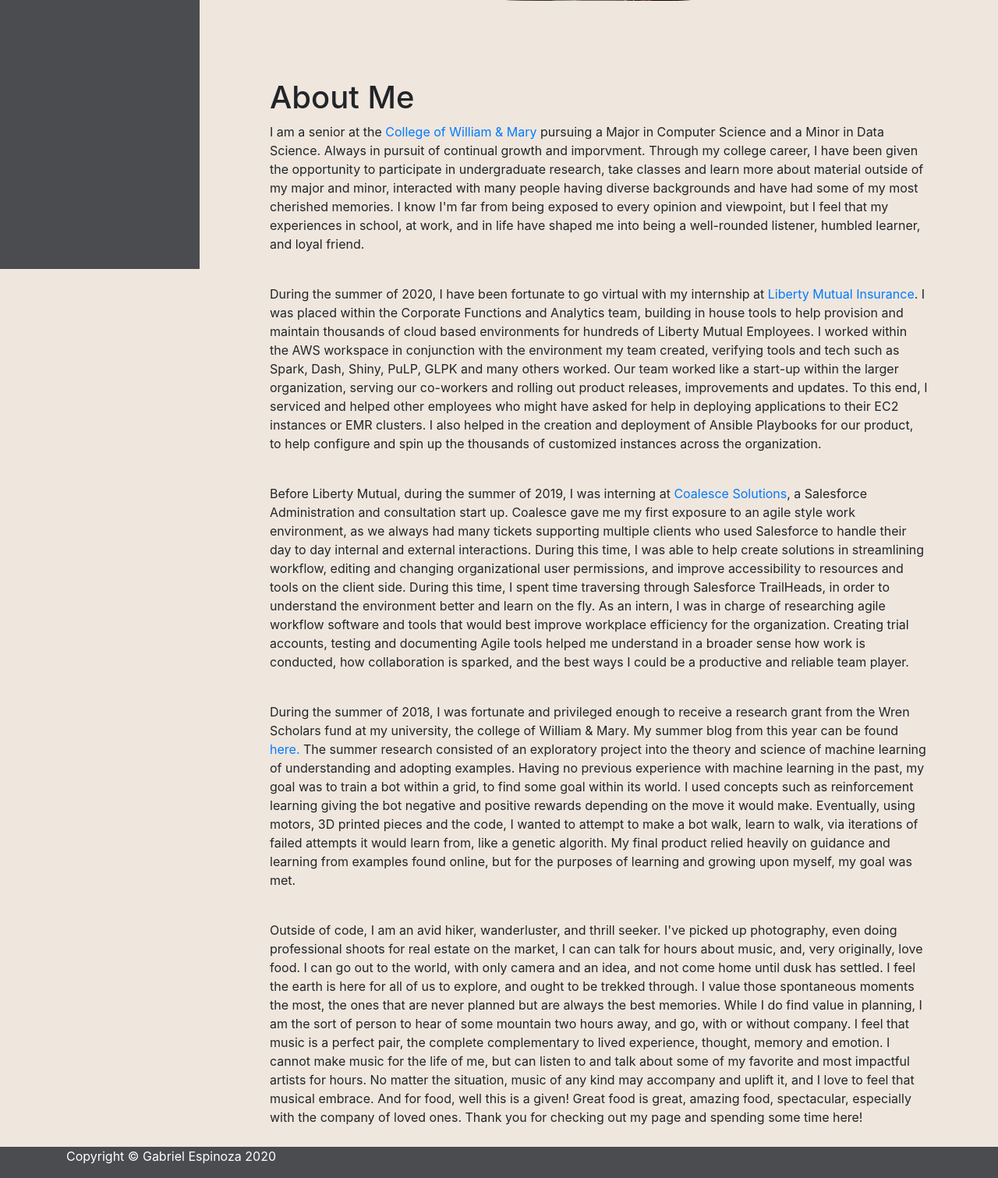
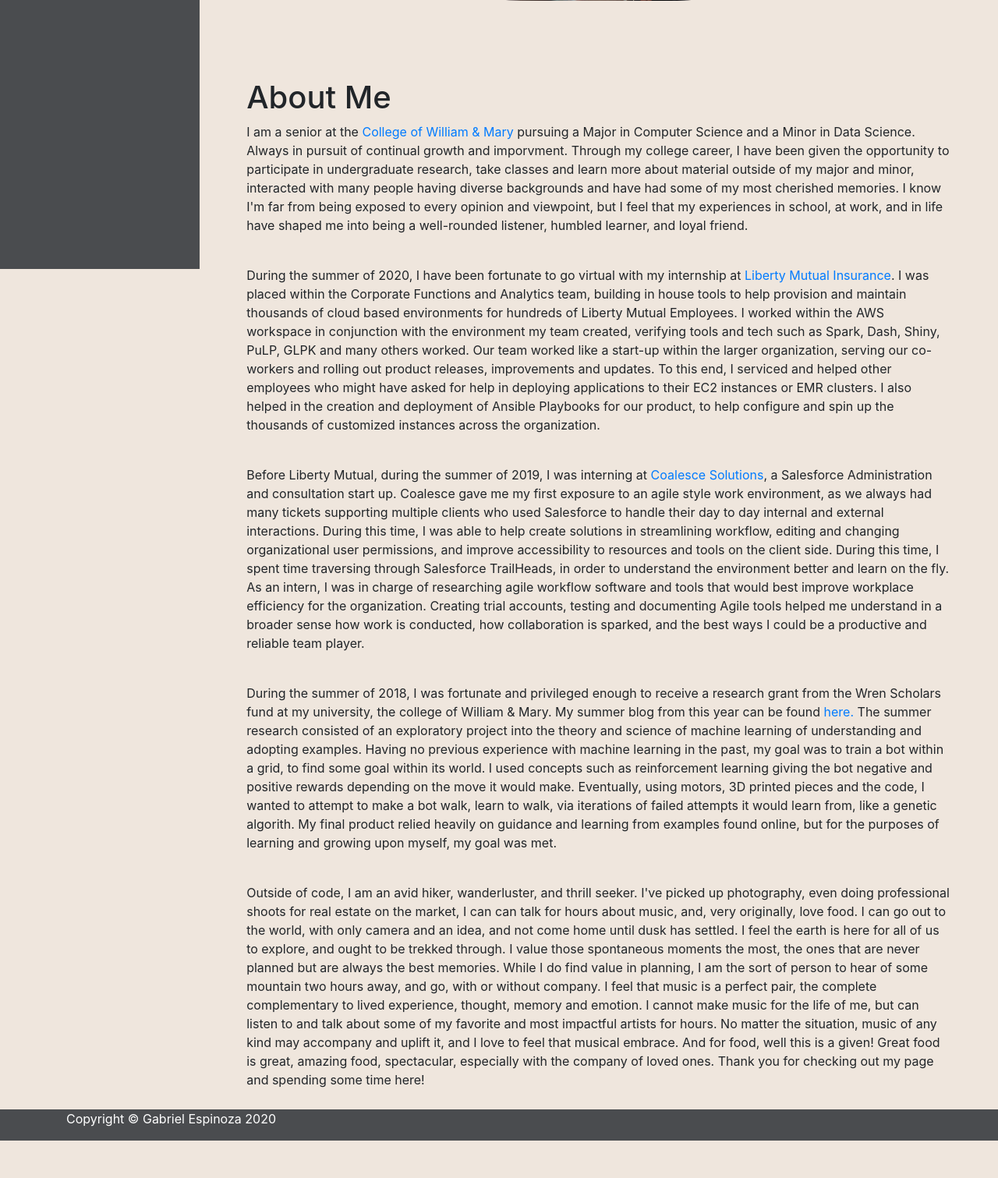
Before and after one commit to gaespinoza/Home, a Flask app: page / in a window 1280 px wide. Shown: the part 511-2022 px from the top of the page at 78% size. After the commit the page ends 1974 px from the top, so only its background shows below. Run offline with Flask 2, Linux system fonts and the light colour scheme; some libraries are stand-ins or nearby versions.

Commit message:
changed textblock padding

```diff
--- a/mycode/static/css/index.css
+++ b/mycode/static/css/index.css
@@ -78,6 +78,6 @@
 .textBlock
 {
   padding-top: 100px;
-  padding-left: 80px;
-  padding-right: 80px;
+  padding-left: 5%;
+  padding-right: 5%;
 }
```
